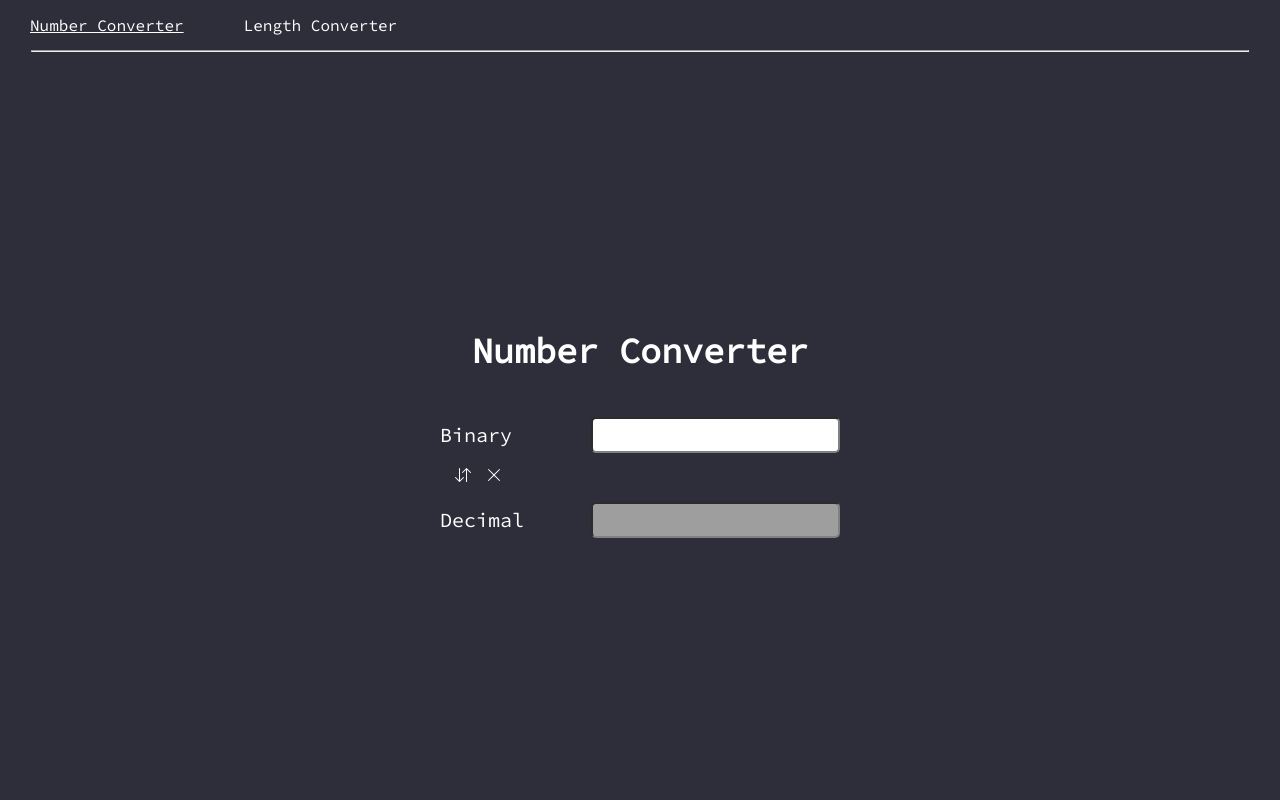
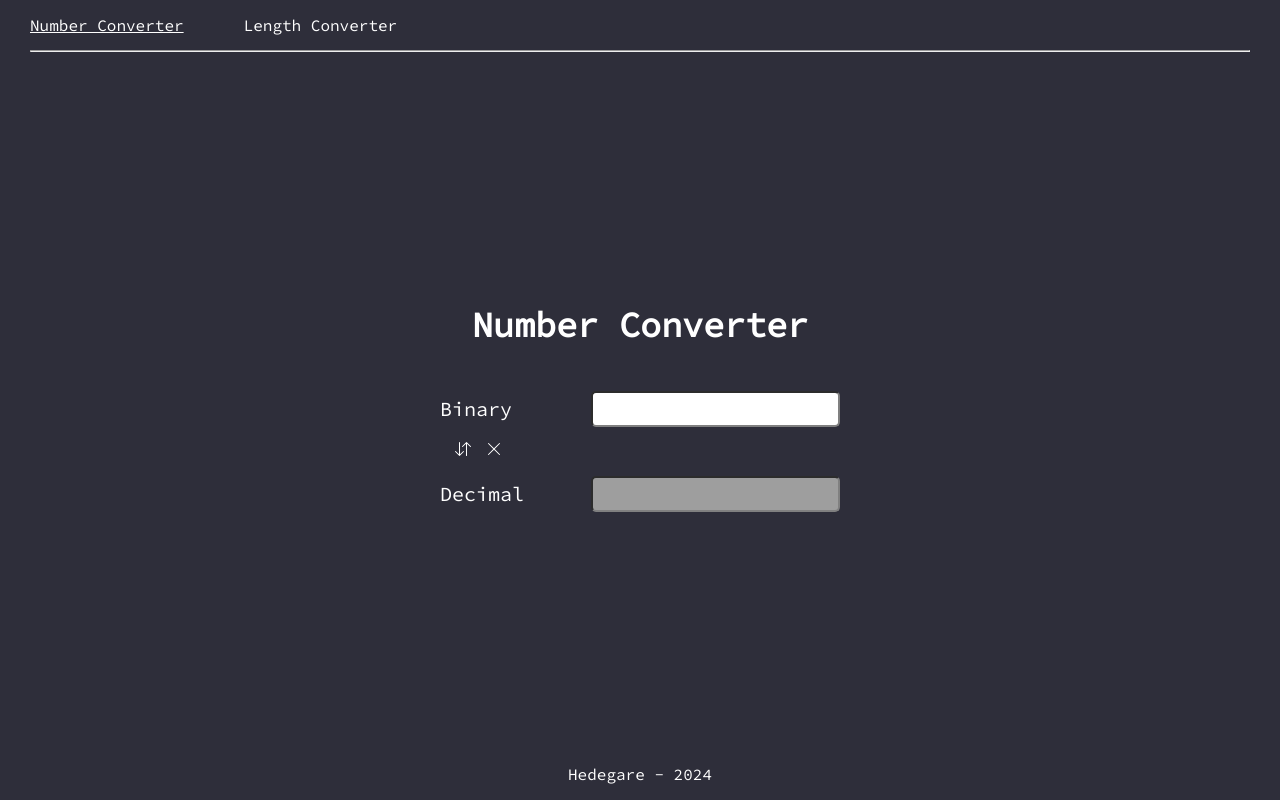
Before and after one commit to Hedevgare/conversion-tools, a Vue app: page / in a window 1280 px wide. Built offline with nearby package versions, Linux system fonts and the light colour scheme.

Commit message:
Fix header. Add footer

```diff
--- a/src/App.vue
+++ b/src/App.vue
@@ -5,4 +5,7 @@
   </div>
   <hr />
   <RouterView />
+  <div class="footer">
+    <p>Hedegare - 2024</p>
+  </div>
 </template>
--- a/src/styles/main.css
+++ b/src/styles/main.css
@@ -9,9 +9,7 @@ body {
 }
 
 hr {
-  width: 95vw;
-  margin-top: 0;
-  margin-bottom: 0;
+  margin: 0 30px;
 }
 
 h1 {
@@ -71,6 +69,10 @@ input:focus {
   margin: auto;
 }
 
+.footer {
+  text-align: center;
+}
+
 .flex {
   display: flex;
 }
```
